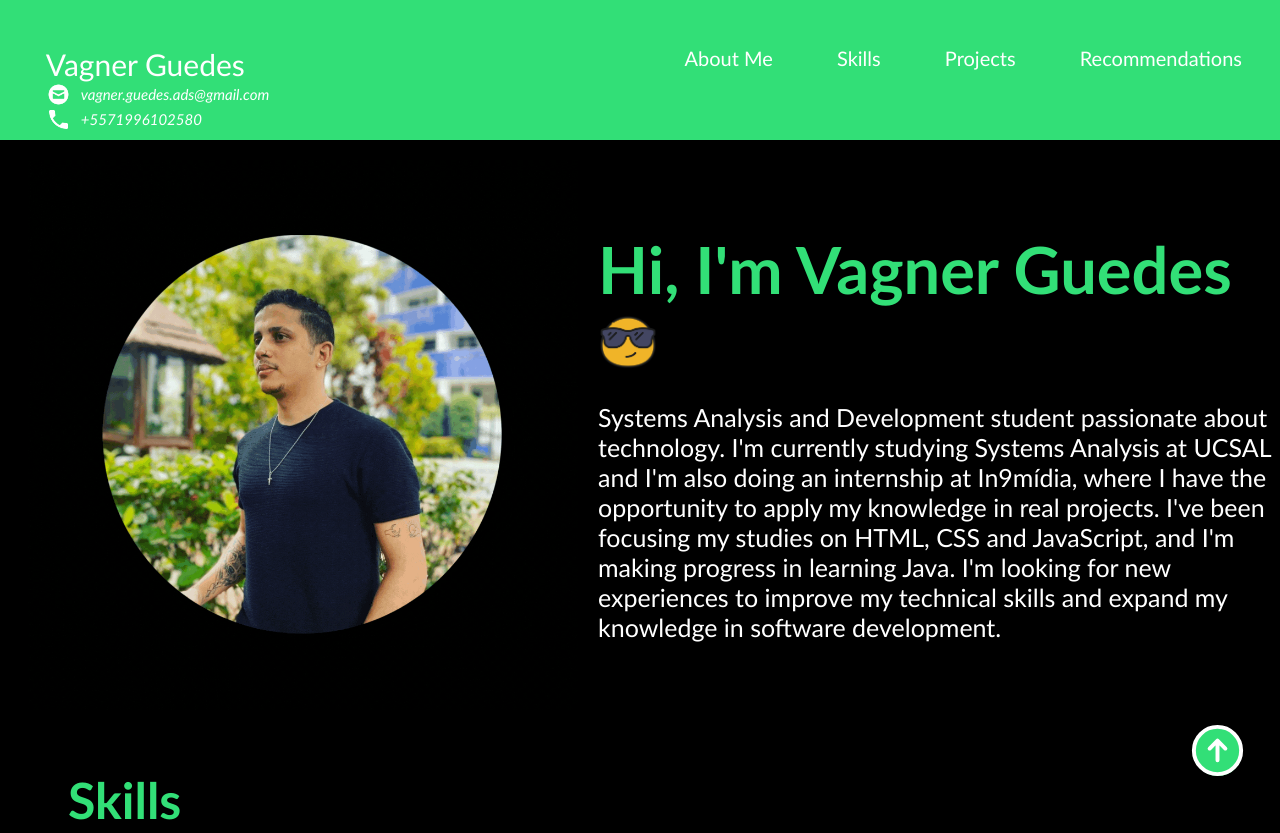
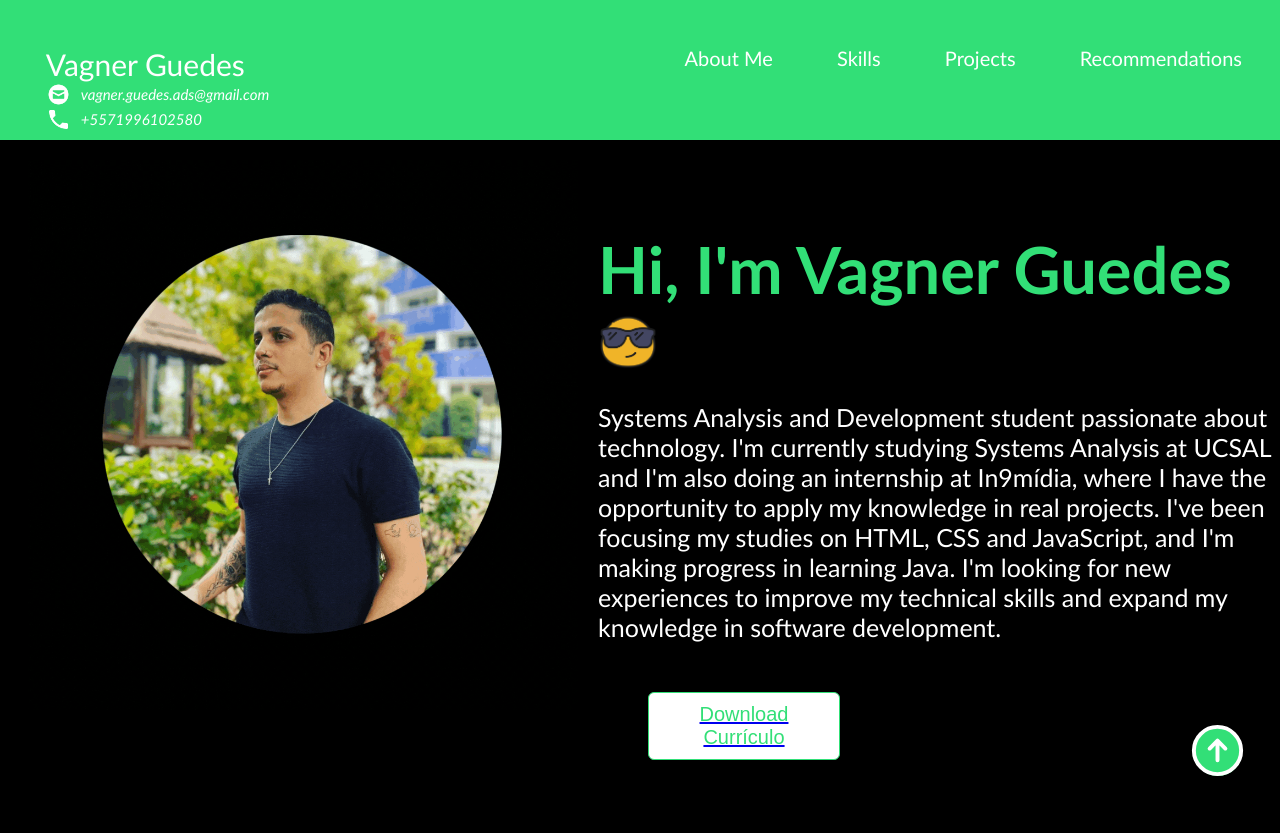
Before and after one commit to Vagner-Guedes/my-portfolio, a plain HTML site: page index.html in a window 1280 px wide. Shown: the top 833 px of the page. Drawn offline with Linux system fonts and the light colour scheme.

Commit message:
Update index.html
add button dowloading curriculo

```diff
--- a/index.html
+++ b/index.html
@@ -59,6 +59,9 @@
         projects. I've been focusing my studies on HTML, CSS and JavaScript, and I'm making progress in learning Java.
         I'm looking for new experiences to improve my technical skills and expand my knowledge in software development.
       </p>
+       <a href="html_finalprojimages/Curriculo atualizado.pdf" download class="download-link">
+        <button class="download-button">Download Currículo</button>
+      </a>
     </div>
   </section>
 
```
